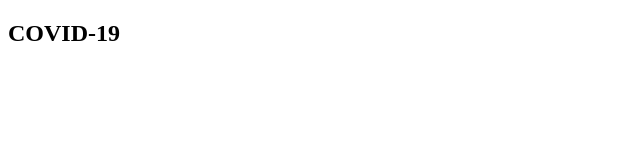
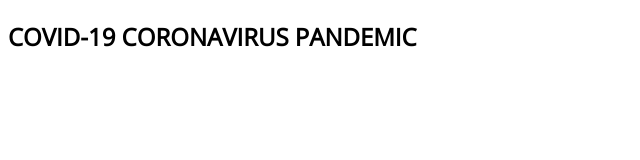
Before and after one commit to ayyaz10/covid-19, a plain HTML site: page index.html in a window 1280 px wide. Shown: the whole page, without its empty margins (0-640 px from the left). Drawn offline with nearby package versions, Linux system fonts and the light colour scheme.

Commit message:
added content

```diff
--- a/index.css
+++ b/index.css
@@ -0,0 +1,3 @@
+* {
+    font-family: 'Open Sans', sans-serif;
+}
--- a/index.html
+++ b/index.html
@@ -3,11 +3,12 @@
 <head>
     <meta charset="UTF-8">
     <meta name="viewport" content="width=device-width, initial-scale=1.0">
+    <link href="https://fonts.googleapis.com/css2?family=Open+Sans&display=swap" rel="stylesheet">
     <link rel="stylesheet" href="index.css">
     <title>covid-19</title>
 </head>
 <body>
-    <h2>COVID-19</h2>
+    <h2>COVID-19 CORONAVIRUS PANDEMIC</h2>
     <script src="app.js"></script>
 </body>
 </html>
```
